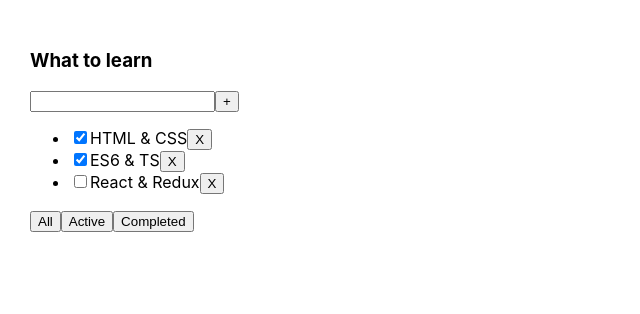
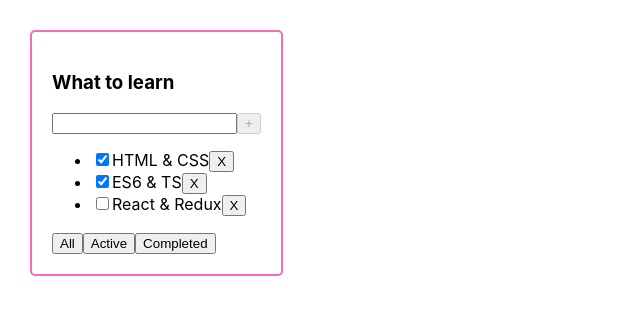
Before and after one commit to Vladnel671/TodoList-React, a React (Create React App) app: page / in a window 1280 px wide. Shown: the top 314 px of the page, without its empty margins (0-640 px from the left). Built offline with nearby package versions, Linux system fonts and the light colour scheme.

Commit message:
added onClick, onChange, onKeyDown for input

```diff
--- a/package.json
+++ b/package.json
@@ -10,6 +10,7 @@
     "@types/node": "^16.18.1",
     "@types/react": "^18.0.23",
     "@types/react-dom": "^18.0.7",
+    "@types/uuid": "^9.0.0",
     "react": "^18.2.0",
     "react-dom": "^18.2.0",
     "react-scripts": "5.0.1",
--- a/src/App.css
+++ b/src/App.css
@@ -1,8 +1,14 @@
 .App {
-  padding: 30px;
-  display: flex;
+    padding: 30px;
+    display: flex;
 }
 
 .App > div {
-  margin-right: 50px;
+    margin-right: 50px;
 }
+
+.todolist {
+    border: 2px solid hotpink;
+    border-radius: 5px;
+    padding: 20px;
+}
--- a/src/App.tsx
+++ b/src/App.tsx
@@ -1,34 +1,49 @@
 import React, {useState} from 'react';
+import {v1} from 'uuid';
+
 import './App.css';
 import TodoList, {TaskType} from "./TodoList";
 
 export type FilterValuesType = "all" | "active" | "completed"
 
 function App(): JSX.Element {
+
     const todoListTitle: string = "What to learn"
 
     const [tasks, setTasks] = useState<Array<TaskType>>([
-        {id: 1, title: "HTML & CSS", isDone: true},
-        {id: 2, title: "ES6 & TS", isDone: true},
-        {id: 3, title: "React & Redux", isDone: false},
+        {id: v1(), title: "HTML & CSS", isDone: true},
+        {id: v1(), title: "ES6 & TS", isDone: true},
+        {id: v1(), title: "React & Redux", isDone: false},
     ])
-    const removeTask = (taskId: number) => setTasks(tasks.filter(t => t.id !== taskId))
+    const removeTask = (taskId: string) => setTasks(tasks.filter(t => t.id !== taskId))
+
+    const addTask = (title: string) => {
+        const newTask: TaskType = {
+            id: v1(),
+            title: title,
+            isDone: false
+        }
+        const updatedTasks: TaskType[] = [newTask, ...tasks]
+        setTasks([newTask, ...tasks])
+    }
 
     const [filter, setFilter] = React.useState<FilterValuesType>("all")
     const changeFilterValue = (filter: FilterValuesType) => setFilter(filter)
 
-    let filteredTasks: Array<TaskType> = []
+    const getFilteredTasks = (tasks: Array<TaskType>, filter: FilterValuesType) : Array<TaskType> => {
 
-    if (filter === "all") {
-        filteredTasks = tasks
-    }
-    if (filter === "active") {
-        filteredTasks = tasks.filter(t => t.isDone === false)
-    }
-    if (filter === "completed") {
-        filteredTasks = tasks.filter(t => t.isDone === true)
+        switch (filter) {
+            case "active":
+                return tasks.filter(t => !t.isDone)
+            case "completed":
+                return tasks.filter(t => t.isDone)
+            default:
+                return tasks
+        }
     }
 
+
+    const filteredTasks: Array<TaskType> = getFilteredTasks(tasks, filter)
     return (
         <div className="App">
             <TodoList
@@ -36,6 +51,7 @@
                 tasks={filteredTasks}
                 changeFilterValue={changeFilterValue}
                 removeTask={removeTask}
+                addTask={addTask}
             />
         </div>
     );
--- a/src/TasksList.tsx
+++ b/src/TasksList.tsx
@@ -3,18 +3,20 @@
 
 type TasksListPropsType = {
     tasks: TaskType[]
-    removeTask: (taskId:number) => void
+    removeTask: (taskId:string) => void
 }
 
 const TasksList: FC<TasksListPropsType> = (props): JSX.Element => {
     const tasksItems: JSX.Element[] | JSX.Element =
         props.tasks.length
             ? props.tasks.map((task) => {
+                const removeTask = () =>props.removeTask(task.id)
+
                 return (
                     <li key={task.id}>
                         <input type="checkbox" checked={task.isDone}/>
                         <span>{task.title}</span>
-                        <button onClick={()=>props.removeTask(task.id)}>X</button>
+                        <button onClick={removeTask}>X</button>
                     </li>
                 )
             })
--- a/src/TodoList.tsx
+++ b/src/TodoList.tsx
@@ -1,40 +1,69 @@
-import React, {FC} from 'react';
+import React, {ChangeEvent, FC, RefObject, useRef, useState, KeyboardEvent} from 'react';
 import TasksList from "./TasksList";
 import {FilterValuesType} from "./App";
 
 type TodoListPropsType = {
     title: string
     tasks: TaskType[]
-    changeFilterValue: (filter:FilterValuesType) => void
-    removeTask: (taskId:number) => void
+    changeFilterValue: (filter: FilterValuesType) => void
+    removeTask: (taskId: string) => void
+    addTask: (title: string) => void
 }
 
 export type TaskType = {
-    id: number
+    id: string
     title: string
     isDone: boolean
 }
 
-const TodoList : FC<TodoListPropsType> = (props): JSX.Element => {
+const TodoList: FC<TodoListPropsType> = (props): JSX.Element => {
+    // const addTaskInput: RefObject<HTMLInputElement> = useRef(null)
+    // const addTask = () => {
+    //     addTaskInput.current && props.addTask(addTaskInput.current.value)
+    // }
+
+    const [title, setTitle] = useState<string>("")
+    const addTask = () => {
+        const trimmedTitle = title.trim()
+        if (trimmedTitle) {
+            props.addTask(title)
+        }
+        setTitle("")
+    }
+
+    const onKeyDownTask = (e:KeyboardEvent<HTMLInputElement>)=>e.key === "Enter" && addTask()
+
+
+    const changeLocalTitle = (e: ChangeEvent<HTMLInputElement>) => setTitle(e.currentTarget.value)
+    const setAllFilterValue = () => props.changeFilterValue("all")
+    const setActiveFilterValue = () => props.changeFilterValue("active")
+    const setCompletedFilterValue = () => props.changeFilterValue("completed")
     return (
         <div className={"todolist"}>
             <h3>{props.title}</h3>
             <div>
-                <input/>
-                <button>+</button>
+                {/*<input ref={addTaskInput}/>*/}
+                {/*<button onClick={addTask}>+</button>*/}
+                <input onKeyDown={onKeyDownTask} value={title} onChange={changeLocalTitle}/>
+                <button disabled={title.length === 0} onClick={addTask}>+
+                </button>
+                {title.length > 15 && <div style={{color: "hotpink"}}>Task is too long</div>}
             </div>
             <TasksList tasks={props.tasks} removeTask={props.removeTask}/>
 
             <div>
                 <button
-                onClick={()=> props.changeFilterValue("all")}
-                >All</button>
+                    onClick={setAllFilterValue}
+                >All
+                </button>
                 <button
-                    onClick={()=> props.changeFilterValue("active")}
-                >Active</button>
+                    onClick={setActiveFilterValue}
+                >Active
+                </button>
                 <button
-                    onClick={()=> props.changeFilterValue("completed")}
-                >Completed</button>
+                    onClick={setCompletedFilterValue}
+                >Completed
+                </button>
             </div>
         </div>
     );
```
Also changed, not shown: 1 other file (tests, documents, lock files or other folders).
